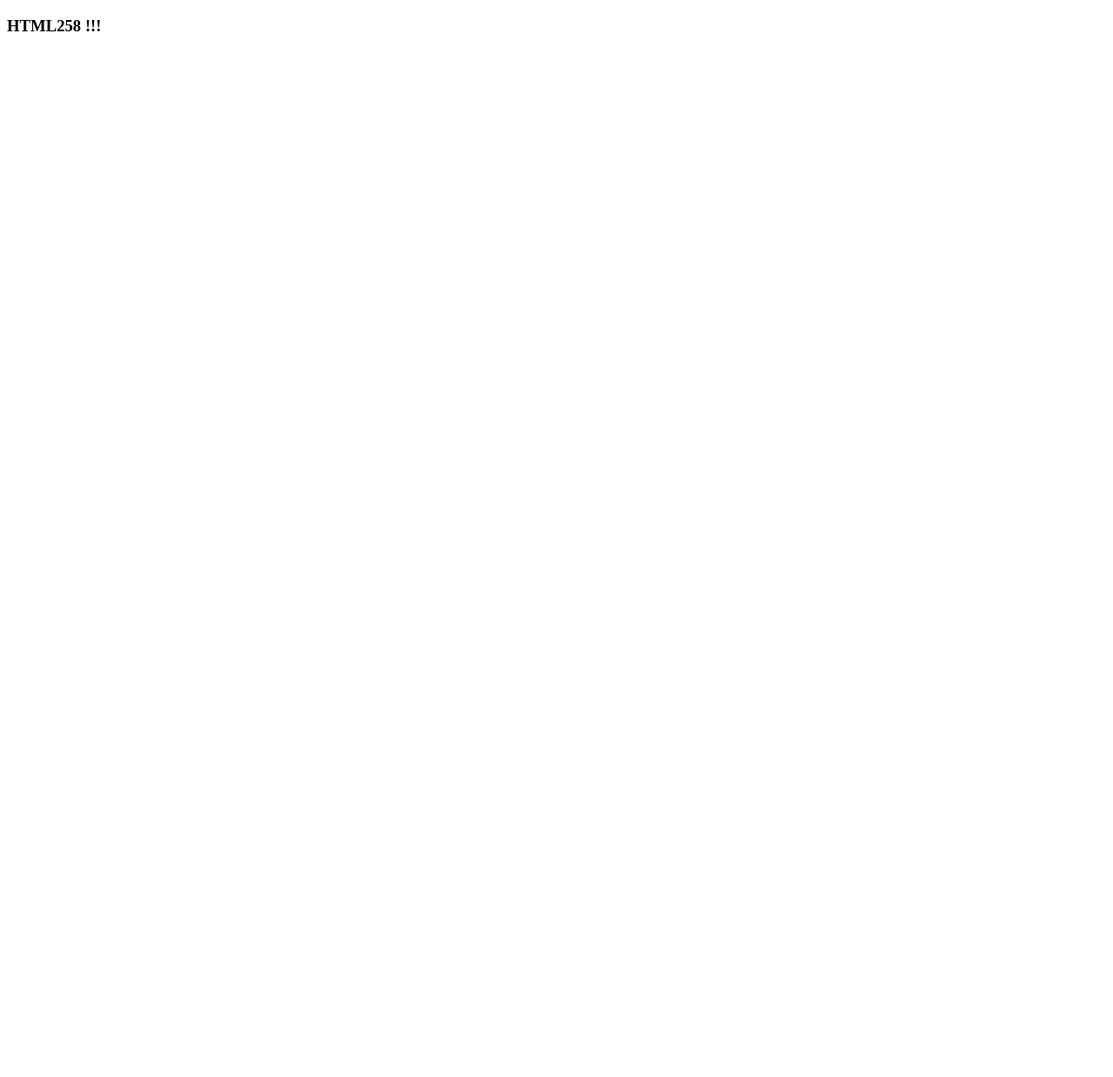
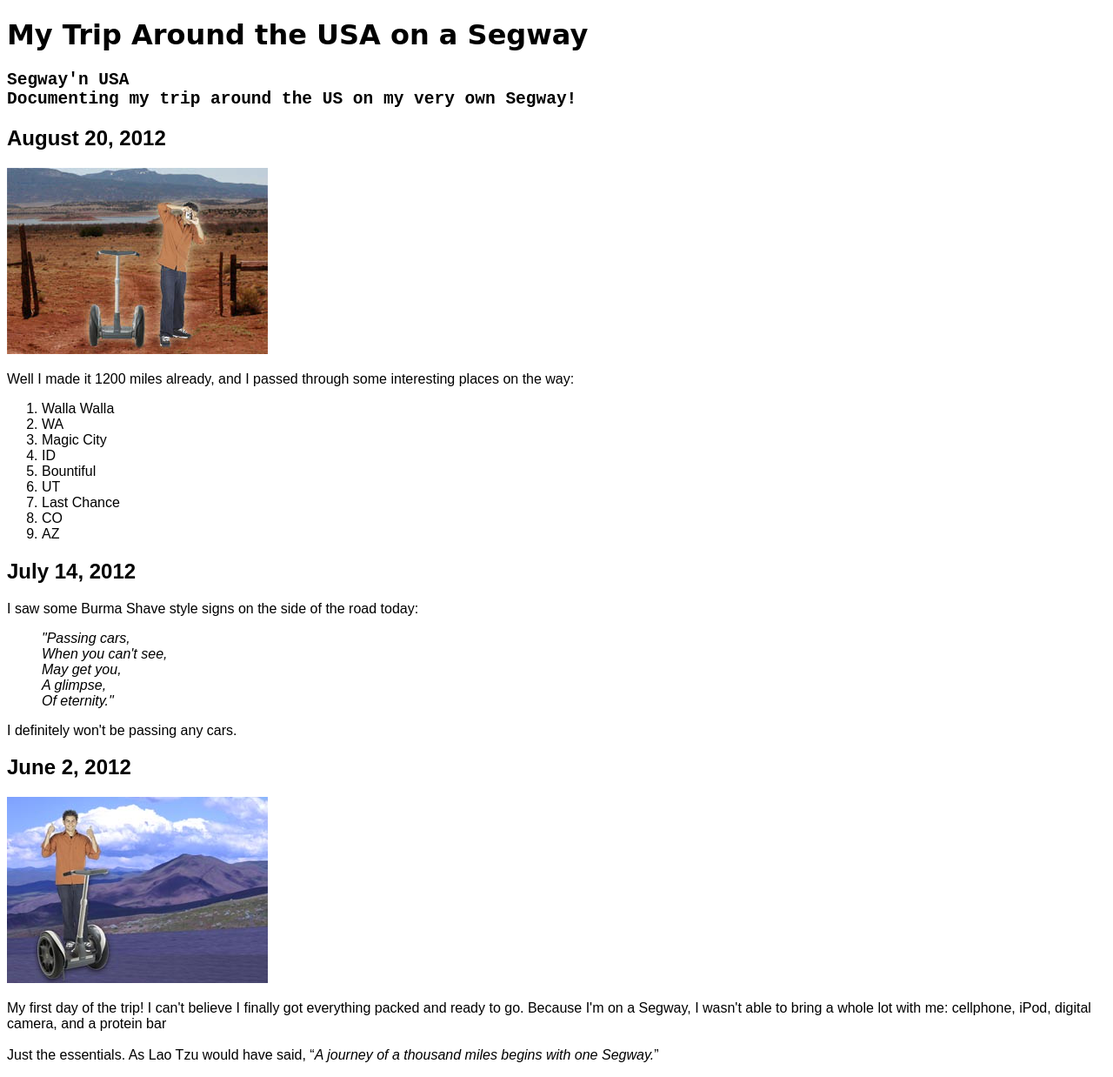
Before and after one commit to ashleylee18/ashleylee18.github.io, a plain HTML site: page index.html in a window 1280 px wide. Shown: the whole page at 87% size. Before the commit the page ends 800 px from the top, so only its background shows below. Drawn offline with Linux system fonts and the light colour scheme.

Commit message:
Index test

```diff
--- a/index.html
+++ b/index.html
@@ -1,9 +1,52 @@
 <!DOCTYPE html>
 <html>
+
 <head>
-    <title></title>
+    <meta charset="utf-8">
+    <title>Trip Around the USA on a Segway</title>
 </head>
+
 <body>
-<h3>HTML258 !!!</h3>
+    <!--TripAroundUSAbySegway-->
+    <span style="font-family:cursive;"><h1>My Trip Around the USA on a Segway</h1></span>
+    <span style="font-family:monospace;">
+      <h2>Segway'n USA<br>
+      Documenting my trip around the US on my very own Segway!</h2>
+      </span>
+    <span style="font-family:sans-serif;">
+    <h2>August 20, 2012</h2>
+    <img src="image/segway2.jpg" alt="糟糕 圖片好像遺失了 我們正在尋找...">
+      <p>Well I made it 1200 miles already, and I passed
+through some interesting places on the way:
+	<ol>
+		<li>Walla Walla</li>
+		<li>WA</li>
+		<li>Magic City</li>
+		<li>ID</li>
+		<li>Bountiful</li>
+		<li>UT</li>
+		<li>Last Chance</li>
+		<li>CO</li>
+		<li>AZ</li>
+	</ol>
+</p>
+
+<h2>July 14, 2012</h2>
+<p>I saw some Burma Shave style signs on the side of the road today:
+      <blockquote><i>"Passing cars,<br> When you can't see,<br> May get you,<br> A glimpse,<br> Of eternity."</i></blockquote>
+      I definitely won't be passing any cars.
+</p>
+
+<h2>June 2, 2012</h2>
+<img src="image/segway1.jpg" alt="糟糕 圖片好像遺失了 我們正在尋找...">
+	<p>My first day of the trip!  I can't believe I finally got
+everything packed and ready to go.  Because I'm on a Segway,
+I wasn't able to bring a whole lot with me: cellphone, iPod, digital camera, and a protein bar
+<br><br>
+Just the essentials.  As Lao Tzu would have said,
+  <q><i>A journey of a thousand miles begins with one Segway.</i></q>
+</p>
+  </span>
 </body>
+
 </html>
```
